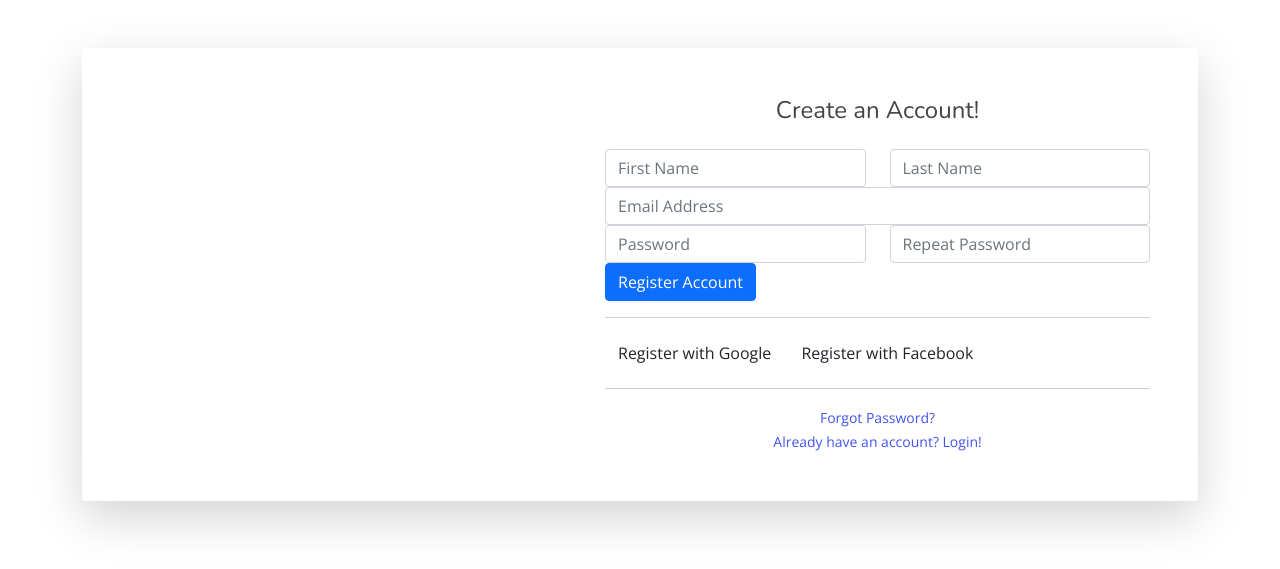
After one commit to DtechB/smartTech, a Django app: page /register/ in a window 1280 px wide. The commit adds this page. Shown: the top 569 px of the page. Run offline with Django 3.2, Linux system fonts and the light colour scheme; some libraries are stand-ins or nearby versions.

Commit message:
add login and register and forgot-password page

```diff
--- /dev/null
+++ b/mainPage/templates/mainPage/register.html
@@ -0,0 +1,69 @@
+{% extends 'base.html' %}
+{% load static %}
+
+{% block title %}SmartTech | Register{% endblock %}
+
+{% block content %}
+    <div class="container">
+
+        <div class="card o-hidden border-0 shadow-lg my-5">
+            <div class="card-body p-0">
+                <!-- Nested Row within Card Body -->
+                <div class="row">
+                    <div class="col-lg-5 d-none d-lg-block bg-register-image"></div>
+                    <div class="col-lg-7">
+                        <div class="p-5">
+                            <div class="text-center">
+                                <h1 class="h4 text-gray-900 mb-4">Create an Account!</h1>
+                            </div>
+                            <form class="user">
+                                <div class="form-group row">
+                                    <div class="col-sm-6 mb-3 mb-sm-0">
+                                        <input type="text" class="form-control form-control-user" id="exampleFirstName"
+                                               placeholder="First Name">
+                                    </div>
+                                    <div class="col-sm-6">
+                                        <input type="text" class="form-control form-control-user" id="exampleLastName"
+                                               placeholder="Last Name">
+                                    </div>
+                                </div>
+                                <div class="form-group">
+                                    <input type="email" class="form-control form-control-user" id="exampleInputEmail"
+                                           placeholder="Email Address">
+                                </div>
+                                <div class="form-group row">
+                                    <div class="col-sm-6 mb-3 mb-sm-0">
+                                        <input type="password" class="form-control form-control-user"
+                                               id="exampleInputPassword" placeholder="Password">
+                                    </div>
+                                    <div class="col-sm-6">
+                                        <input type="password" class="form-control form-control-user"
+                                               id="exampleRepeatPassword" placeholder="Repeat Password">
+                                    </div>
+                                </div>
+                                <a href="#" class="btn btn-primary btn-user btn-block">
+                                    Register Account
+                                </a>
+                                <hr>
+                                <a href="#" class="btn btn-google btn-user btn-block">
+                                    <i class="fab fa-google fa-fw"></i> Register with Google
+                                </a>
+                                <a href="#" class="btn btn-facebook btn-user btn-block">
+                                    <i class="fab fa-facebook-f fa-fw"></i> Register with Facebook
+                                </a>
+                            </form>
+                            <hr>
+                            <div class="text-center">
+                                <a class="small" href="{% url 'main-page-forgot-pass' %}">Forgot Password?</a>
+                            </div>
+                            <div class="text-center">
+                                <a class="small" href="{% url 'main-page-login' %}">Already have an account? Login!</a>
+                            </div>
+                        </div>
+                    </div>
+                </div>
+            </div>
+        </div>
+
+    </div>
+{% endblock %}
--- a/mainPage/urls.py
+++ b/mainPage/urls.py
@@ -2,5 +2,8 @@ from django.urls import path
 from . import views
 
 urlpatterns = [
-    path('', views.index, name='main-page-index')
+    path('', views.index, name='main-page-index'),
+    path('login/', views.login, name='main-page-login'),
+    path('register/', views.register, name='main-page-register'),
+    path('login/forgot-password/', views.forgot, name='main-page-forgot-pass')
 ]
--- a/mainPage/views.py
+++ b/mainPage/views.py
@@ -3,3 +3,15 @@ from django.shortcuts import render
 
 def index(request):
     return render(request, 'mainPage/index.html')
+
+
+def login(request):
+    return render(request, 'mainPage/login.html')
+
+
+def register(request):
+    return render(request, 'mainPage/register.html')
+
+
+def forgot(request):
+    return render(request, 'mainPage/forgot-password.html')
--- a/templates/header.html
+++ b/templates/header.html
@@ -36,7 +36,7 @@
                     </ul>
                 </li>
                 <li><a class="nav-link scrollto" href="#">Contact</a></li>
-                <li><a class="getstarted scrollto" href="#">Get Started</a></li>
+                <li><a class="getstarted scrollto" href="{% url 'main-page-login' %}">Get Started</a></li>
             </ul>
             <i class="bi bi-list mobile-nav-toggle"></i>
         </nav><!-- .navbar -->
```
Also changed, not shown: mainPage/templates/mainPage/forgot-password.html (added, +55 -0 lines), mainPage/templates/mainPage/login.html (added, +67 -0 lines).
